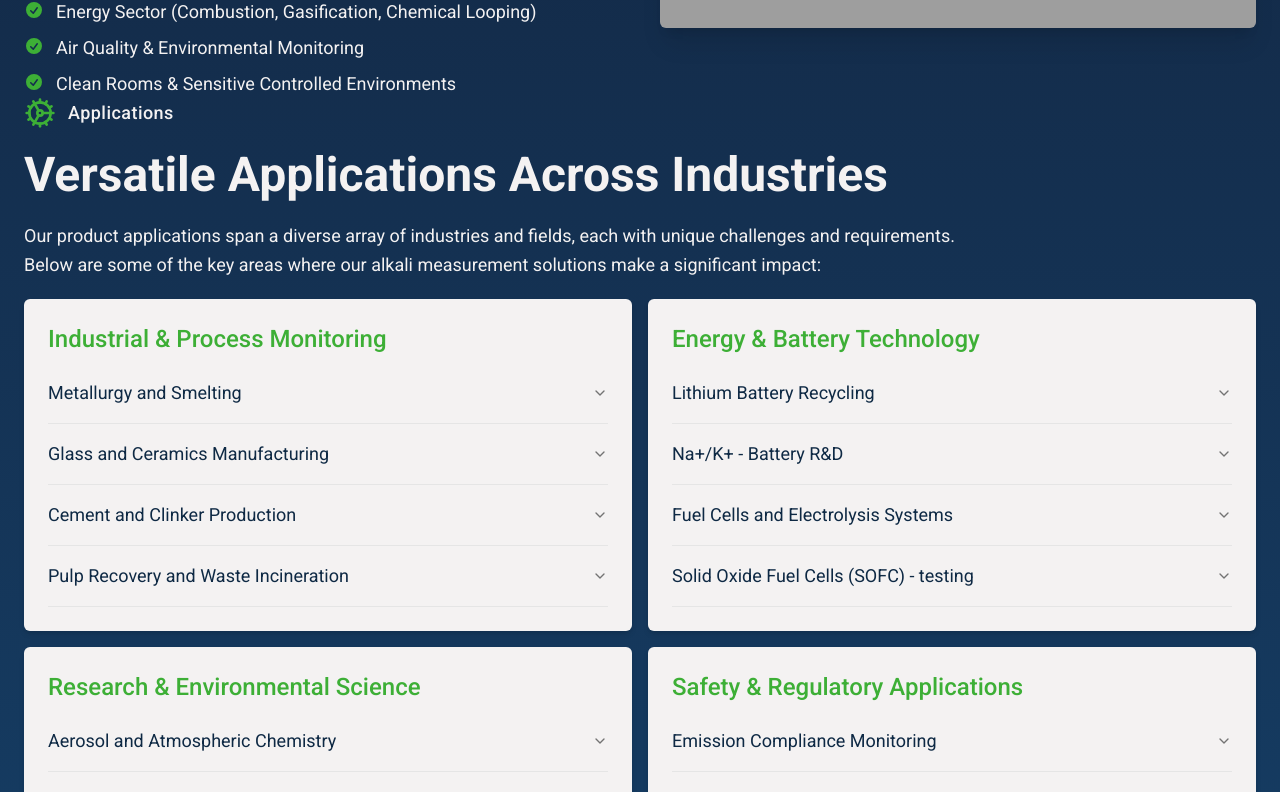
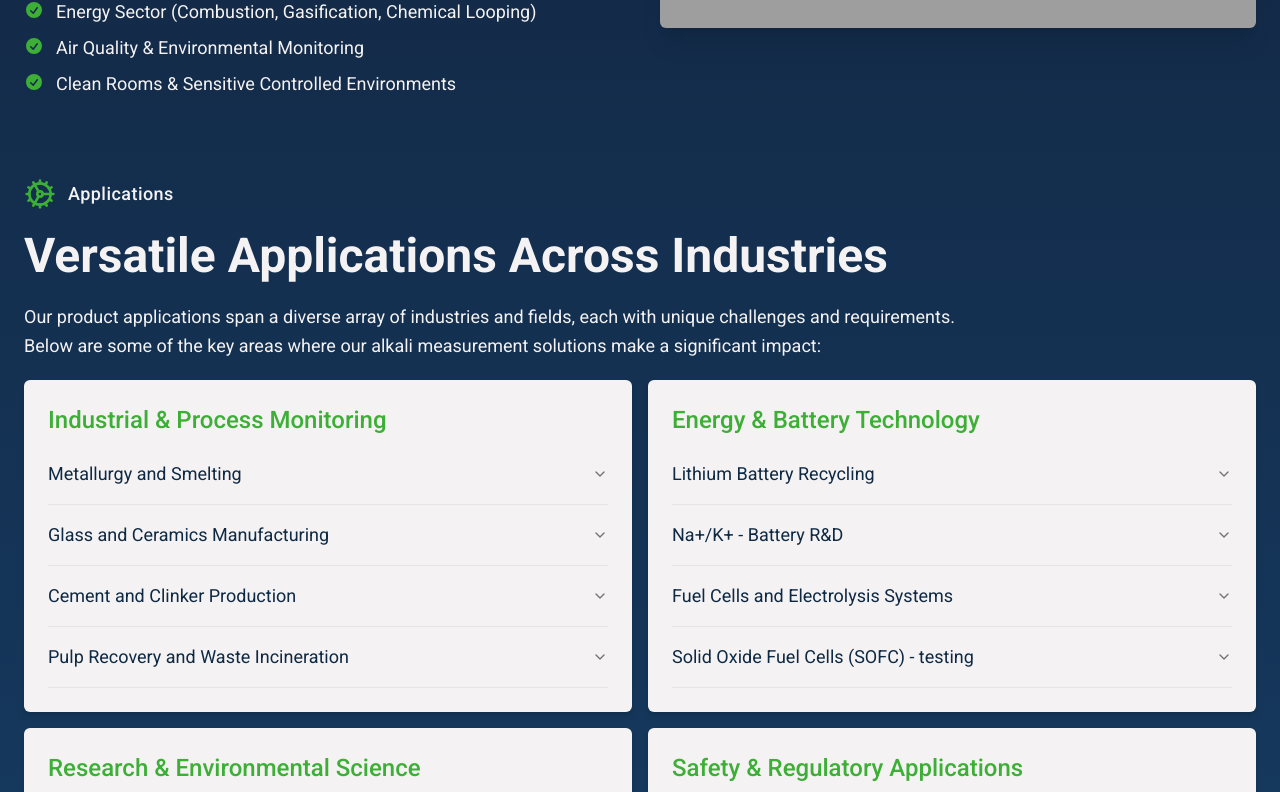
Before and after one commit to sannawiklund/alkion-webpage, a React (Vite) app: page /solutions in a window 1280 px wide. Shown: the part 1439-2231 px from the top of the page. Built offline with nearby package versions, Linux system fonts and the light colour scheme; grey boxes are pictures that could not be loaded.

Commit message:
feat: (Solutions) Fixed height of Applications-section

```diff
--- a/src/Pages/Applications.jsx
+++ b/src/Pages/Applications.jsx
@@ -11,7 +11,7 @@ function Applications() {
     return (
         <section
             id="applications"
-            className="relative max-h-screen flex items-center py-10"
+            className="relative flex items-center py-10"
         >
             <div className="relative mx-auto max-w-7xl w-full px-6">
 
```
